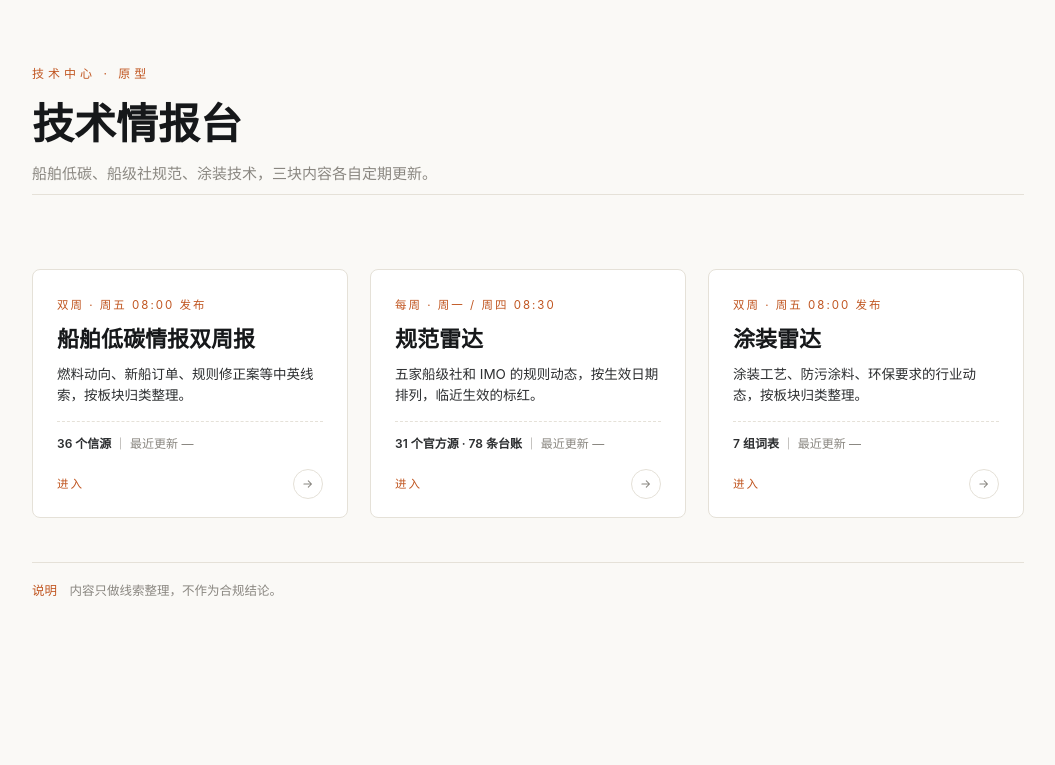
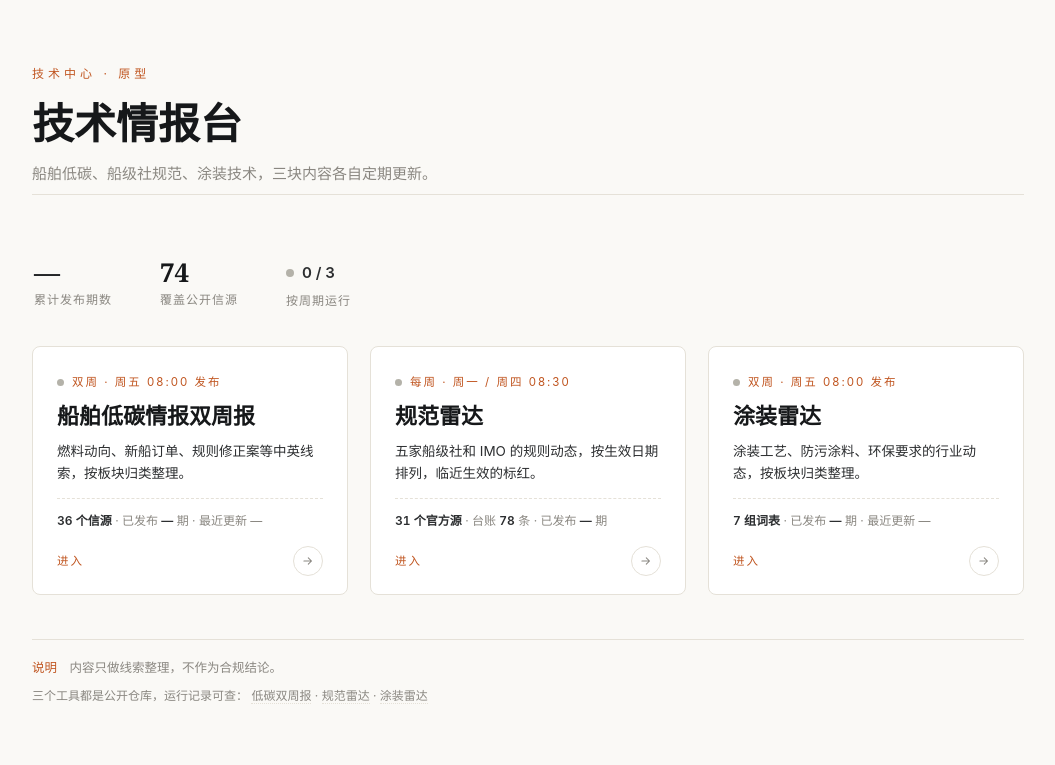
Before and after one commit to amiya54/intel-hub, a plain HTML site: page index.html in a window 1280 px wide. Shown: the whole page, without its empty margins (112-1167 px from the left). Drawn offline with Linux system fonts and the light colour scheme; no server answers.

Commit message:
门户升级：汇总统计条 + 运行状态点 + 动态期数台账 + 暗色模式 + 公开仓库链接

```diff
--- a/index.html
+++ b/index.html
@@ -8,6 +8,14 @@
   :root {
     --bg: #FAF9F6; --ink: #16181A; --body: #2C2E30; --muted: #8A8781;
     --line: #E5E1D8; --amber: #C05621; --card: #FFFFFF;
+    --ok: #3B6D11; --warn: #BA7517; --idle: #B4B2A9;
+  }
+  @media (prefers-color-scheme: dark) {
+    :root {
+      --bg: #16181A; --ink: #E8E6E1; --body: #C9C7C2; --muted: #8A8781;
+      --line: #2E3033; --amber: #D97B45; --card: #1E2022;
+      --ok: #97C459; --warn: #EF9F27; --idle: #5F5E5A;
+    }
   }
   * { margin: 0; padding: 0; box-sizing: border-box; }
   body {
@@ -26,8 +34,21 @@
   .sub { margin-top: 12px; color: var(--muted); font-size: 15px; overflow-wrap: anywhere; }
   .rule { height: 1px; background: var(--line); margin: 8px 0 0; }
 
-  .cards { display: grid; grid-template-columns: repeat(3, 1fr); gap: 22px; padding: 34px 0 10px; }
-  @media (max-width: 860px) { .cards { grid-template-columns: 1fr; } h1 { font-size: 32px; } header { padding: 44px 0 28px; } }
+  .stats {
+    display: flex; gap: 48px; padding: 22px 2px 20px; flex-wrap: wrap;
+  }
+  .stat { display: flex; flex-direction: column; gap: 2px; }
+  .stat b {
+    font-family: Georgia, 'Noto Serif SC', serif; font-size: 26px; font-weight: 700;
+    font-variant-numeric: tabular-nums; line-height: 1.2;
+  }
+  .stat span { font-size: 12px; color: var(--muted); letter-spacing: 1px; }
+  .stat .live { display: flex; align-items: center; gap: 8px; height: 32px; }
+  .stat .live i { width: 8px; height: 8px; border-radius: 50%; background: var(--idle); flex: none; }
+  .stat .live em { font-style: normal; font-size: 15px; font-weight: 600; color: var(--body); }
+
+  .cards { display: grid; grid-template-columns: repeat(3, 1fr); gap: 22px; padding: 16px 0 10px; }
+  @media (max-width: 860px) { .cards { grid-template-columns: 1fr; } h1 { font-size: 32px; } header { padding: 44px 0 28px; } .stats { gap: 28px; } }
 
   .card {
     background: var(--card); border: 1px solid var(--line); border-radius: 8px;
@@ -39,14 +60,17 @@
     border-color: var(--amber); transform: translateY(-3px);
     box-shadow: 0 12px 28px rgba(22,24,26,.07); outline: none;
   }
-  .cadence { font-size: 11.5px; letter-spacing: 2px; color: var(--amber); }
+  .cadence { font-size: 11.5px; letter-spacing: 2px; color: var(--amber); display: flex; align-items: center; gap: 8px; }
+  .dot { width: 7px; height: 7px; border-radius: 50%; background: var(--idle); flex: none; }
+  .dot.ok { background: var(--ok); }
+  .dot.warn { background: var(--warn); }
   .card h2 {
     font-family: Georgia, 'Noto Serif SC', 'Source Han Serif SC', 'STSong', serif;
     font-size: 22px; margin-top: 10px; line-height: 1.35;
   }
   .desc { margin-top: 10px; font-size: 13.5px; color: var(--body); flex: 1; }
   .meta { margin-top: 14px; padding-top: 12px; border-top: 1px dashed var(--line); font-size: 12px; color: var(--muted); }
-  .meta b { color: var(--body); font-weight: 600; }
+  .meta b { color: var(--body); font-weight: 600; font-variant-numeric: tabular-nums; }
 
   .cta { margin-top: 16px; display: flex; align-items: center; justify-content: space-between; }
   .cta span {
@@ -69,6 +93,9 @@
   footer .rule { margin-bottom: 18px; }
   footer p { font-size: 12.5px; color: var(--muted); }
   footer .amber { color: var(--amber); }
+  footer a { color: var(--muted); text-decoration: none; border-bottom: 1px dotted var(--line); }
+  footer a:hover { color: var(--amber); border-color: var(--amber); }
+  footer .repos { margin-top: 8px; font-size: 12px; }
 </style>
 </head>
 <body>
@@ -81,13 +108,22 @@
     <div class="rule"></div>
   </header>
 
+  <div class="stats">
+    <div class="stat"><b id="st-issues">—</b><span>累计发布期数</span></div>
+    <div class="stat"><b>74</b><span>覆盖公开信源</span></div>
+    <div class="stat">
+      <div class="live"><i id="st-dot"></i><em id="st-ok">—</em></div>
+      <span>按周期运行</span>
+    </div>
+  </div>
+
   <div class="cards">
 
     <a class="card" href="https://amiya54.github.io/FEISHU_WEBHOOK_URL/">
-      <div class="cadence">双周 · 周五 08:00 发布</div>
+      <div class="cadence"><i class="dot" id="dot-lowc"></i>双周 · 周五 08:00 发布</div>
       <h2>船舶低碳情报双周报</h2>
       <div class="desc">燃料动向、新船订单、规则修正案等中英线索，按板块归类整理。</div>
-      <div class="meta"><b>36 个信源</b> ｜ <span id="upd-lowc">最近更新 —</span></div>
+      <div class="meta"><b>36 个信源</b> · 已发布 <b id="cnt-lowc">—</b> 期 · <span id="upd-lowc">最近更新 —</span></div>
       <div class="cta">
         <span>进入</span>
         <i><svg viewBox="0 0 24 24" fill="none" stroke="currentColor" stroke-width="1.8" stroke-linecap="round" stroke-linejoin="round"><path d="M5 12h13M12.5 6.5 18 12l-5.5 5.5"/></svg></i>
@@ -95,10 +131,10 @@
     </a>
 
     <a class="card" href="https://amiya54.github.io/rules-radar/">
-      <div class="cadence">每周 · 周一 / 周四 08:30</div>
+      <div class="cadence"><i class="dot" id="dot-radar"></i>每周 · 周一 / 周四 08:30</div>
       <h2>规范雷达</h2>
       <div class="desc">五家船级社和 IMO 的规则动态，按生效日期排列，临近生效的标红。</div>
-      <div class="meta"><b>31 个官方源 · 78 条台账</b> ｜ <span id="upd-radar">最近更新 —</span></div>
+      <div class="meta"><b>31 个官方源</b> · 台账 <b id="cnt-radar">78</b> 条 · 已发布 <b id="cnt-radar-iss">—</b> 期</div>
       <div class="cta">
         <span>进入</span>
         <i><svg viewBox="0 0 24 24" fill="none" stroke="currentColor" stroke-width="1.8" stroke-linecap="round" stroke-linejoin="round"><path d="M5 12h13M12.5 6.5 18 12l-5.5 5.5"/></svg></i>
@@ -106,10 +142,10 @@
     </a>
 
     <a class="card" href="https://amiya54.github.io/ship-coating-radar/">
-      <div class="cadence">双周 · 周五 08:00 发布</div>
+      <div class="cadence"><i class="dot" id="dot-coat"></i>双周 · 周五 08:00 发布</div>
       <h2>涂装雷达</h2>
       <div class="desc">涂装工艺、防污涂料、环保要求的行业动态，按板块归类整理。</div>
-      <div class="meta"><b>7 组词表</b> ｜ <span id="upd-coat">最近更新 —</span></div>
+      <div class="meta"><b>7 组词表</b> · 已发布 <b id="cnt-coat">—</b> 期 · <span id="upd-coat">最近更新 —</span></div>
       <div class="cta">
         <span>进入</span>
         <i><svg viewBox="0 0 24 24" fill="none" stroke="currentColor" stroke-width="1.8" stroke-linecap="round" stroke-linejoin="round"><path d="M5 12h13M12.5 6.5 18 12l-5.5 5.5"/></svg></i>
@@ -121,28 +157,91 @@
   <footer>
     <div class="rule"></div>
     <p><span class="amber">说明</span>　内容只做线索整理，不作为合规结论。</p>
+    <p class="repos">三个工具都是公开仓库，运行记录可查：
+      <a href="https://github.com/amiya54/FEISHU_WEBHOOK_URL" target="_blank" rel="noopener">低碳双周报</a> ·
+      <a href="https://github.com/amiya54/rules-radar" target="_blank" rel="noopener">规范雷达</a> ·
+      <a href="https://github.com/amiya54/ship-coating-radar" target="_blank" rel="noopener">涂装雷达</a>
+    </p>
   </footer>
 
 </div>
 
 <script>
-  const feeds = [
-    { el: '#upd-lowc',  repo: 'amiya54/FEISHU_WEBHOOK_URL',   path: 'archive/issues' },
-    { el: '#upd-radar', repo: 'amiya54/rules-radar',          path: 'output/archive' },
-    { el: '#upd-coat',  repo: 'amiya54/ship-coating-radar',   path: 'archive/issues' },
+  // 数据源：各仓库归档目录（文件数=期数，文件名含发布日期）+ 规范雷达台账
+  const FEEDS = [
+    { key: 'lowc',  repo: 'amiya54/FEISHU_WEBHOOK_URL', path: 'archive/issues',  dir: 'archive/issues',  maxDays: 16 },
+    { key: 'radar', repo: 'amiya54/rules-radar',        path: 'output/archive',  dir: 'output/archive',  maxDays: 6 },
+    { key: 'coat',  repo: 'amiya54/ship-coating-radar', path: 'archive/issues',  dir: 'archive/issues',  maxDays: 16 },
   ];
-  feeds.forEach(f => {
-    fetch('https://api.github.com/repos/' + f.repo + '/commits?per_page=1&path=' + encodeURIComponent(f.path))
-      .then(r => r.json())
-      .then(d => {
-        const date = d && d[0] && d[0].commit && d[0].commit.committer.date;
-        if (!date) return;
-        const dt = new Date(date);
-        document.querySelector(f.el).textContent =
-          '最近更新 ' + (dt.getMonth() + 1) + ' 月 ' + dt.getDate() + ' 日';
-      })
-      .catch(() => {});
-  });
+  const TTL = 15 * 60 * 1000;
+  const CK = 'ih-cache-v2';
+
+  function dateFromName(name) {
+    const m = /(\d{4})-(\d{2})-(\d{2})/.exec(name || '');
+    return m ? new Date(+m[1], +m[2] - 1, +m[3]) : null;
+  }
+  function fmtDate(d) { return (d.getMonth() + 1) + ' 月 ' + d.getDate() + ' 日'; }
+  function daysSince(d) { return Math.floor((Date.now() - d.getTime()) / 86400000); }
+
+  async function ghJSON(url) {
+    const r = await fetch(url);
+    if (!r.ok) throw new Error(r.status);
+    return r.json();
+  }
+
+  async function loadOne(f) {
+    const files = await ghJSON('https://api.github.com/repos/' + f.repo + '/contents/' + f.dir);
+    if (!Array.isArray(files)) throw new Error('bad');
+    const names = files.filter(x => x.type === 'file' && /\.html?$/i.test(x.name)).map(x => x.name).sort();
+    const latest = dateFromName(names[names.length - 1]);
+    return { count: names.length, latest: latest ? latest.getTime() : null };
+  }
+
+  async function loadLedger() {
+    const d = await ghJSON('https://raw.githubusercontent.com/amiya54/rules-radar/main/data/items.json');
+    if (Array.isArray(d)) return d.length;
+    if (d && typeof d === 'object') return Object.keys(d).length;
+    throw new Error('bad');
+  }
+
+  function paint(data) {
+    let total = 0, ok = 0;
+    FEEDS.forEach(f => {
+      const d = data[f.key];
+      const dot = document.getElementById('dot-' + f.key);
+      const cnt = document.getElementById('cnt-' + f.key);
+      const upd = document.getElementById('upd-' + f.key);
+      if (!d || d.count == null) { if (dot) dot.className = 'dot'; return; }
+      total += d.count;
+      if (cnt) cnt.textContent = d.count;
+      const age = d.latest ? daysSince(new Date(d.latest)) : null;
+      if (upd && d.latest) upd.textContent = '最近更新 ' + fmtDate(new Date(d.latest));
+      const healthy = age != null && age <= f.maxDays;
+      if (dot) dot.className = 'dot ' + (healthy ? 'ok' : 'warn');
+      if (healthy) ok++;
+    });
+    document.getElementById('st-issues').textContent = total || '—';
+    document.getElementById('st-ok').textContent = ok + ' / ' + FEEDS.length;
+    document.getElementById('st-dot').style.background =
+      ok === FEEDS.length ? 'var(--ok)' : (ok > 0 ? 'var(--warn)' : 'var(--idle)');
+    const lr = document.getElementById('cnt-radar');
+    if (data.ledger != null) lr.textContent = data.ledger;
+  }
+
+  async function main() {
+    try {
+      const cached = JSON.parse(localStorage.getItem(CK) || 'null');
+      if (cached && Date.now() - cached.ts < TTL) { paint(cached.data); return; }
+    } catch (e) {}
+    const data = {};
+    await Promise.all(FEEDS.map(async f => {
+      try { data[f.key] = await loadOne(f); } catch (e) { data[f.key] = null; }
+    }));
+    try { data.ledger = await loadLedger(); } catch (e) {}
+    paint(data);
+    try { localStorage.setItem(CK, JSON.stringify({ ts: Date.now(), data })); } catch (e) {}
+  }
+  main();
 </script>
 </body>
 </html>
```
